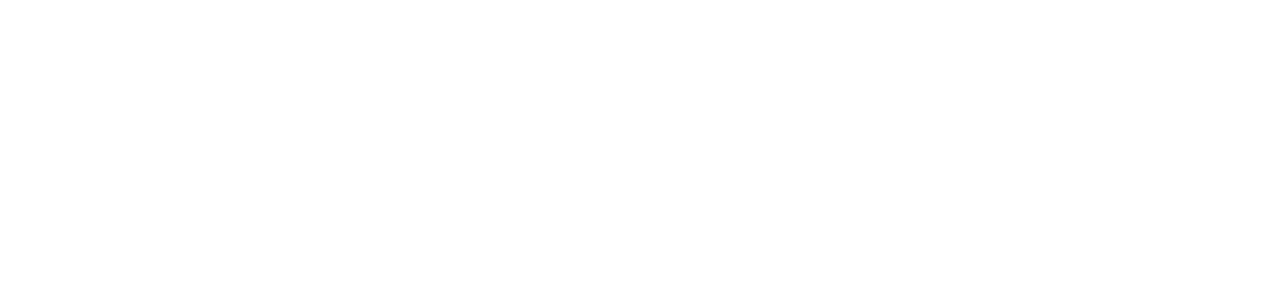
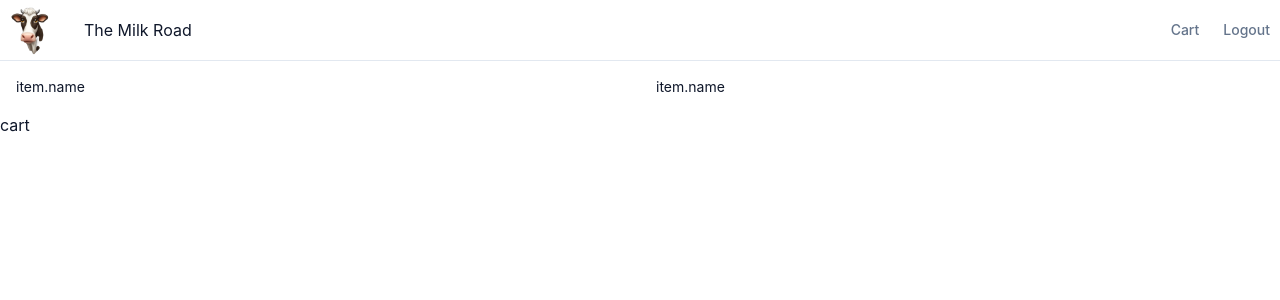
Before and after one commit to samadA516/Hackathon, a React (Create React App) app in the folder frontend/: page /cart in a window 1280 px wide. Before the commit this address had no page. Shown: the top 300 px of the page. Built offline with nearby package versions, Linux system fonts and the light colour scheme; no server answers.

Commit message:
cart starter code

```diff
--- a/frontend/src/App.js
+++ b/frontend/src/App.js
@@ -2,15 +2,17 @@
 import { Login } from './Pages/login';
 import { SignUp } from './Pages/signup';
 import { Home } from './Pages/home';
+import { Cart } from './Pages/cart';
 import { Routes, Route } from "react-router-dom";
 
 function App() {
   return (
-      <Routes>
-        <Route path="/login" Component={Login}/>
-        <Route path="/signup" Component={SignUp}/>
-        <Route path="/" Component={Home}/>
-      </Routes>
+    <Routes>
+      <Route path="/login" Component={Login} />
+      <Route path="/signup" Component={SignUp} />
+      <Route path="/cart" Component={Cart} />
+      <Route path="/" Component={Home} />
+    </Routes>
   )
 }
 
--- a/frontend/src/Pages/cart.js
+++ b/frontend/src/Pages/cart.js
@@ -1,5 +1,6 @@
 import { useEffect } from "react";
 import { MainNav } from "../components/NavBar";
+import { Table, TableBody, TableCell } from "@/components/ui/table";
 import axios from "axios";
 
 export const Cart = () => {
@@ -12,9 +13,18 @@
         console.error('Error fetching data:', error);
       });
   }, []);
+  const values = [
+    { name: "asdf" }, { name: "asdf" }
+  ]
   return (
     <>
       <MainNav />
+      <Table>
+        <TableBody>
+          {values.map((item) => <TableCell>item.name</TableCell>)}
+
+        </TableBody>
+      </Table>
       cart
     </>
   )
--- /dev/null
+++ b/frontend/src/components/ui/table.js
@@ -0,0 +1,90 @@
+import * as React from "react"
+
+import { cn } from "@/lib/utils"
+
+const Table = React.forwardRef(({ className, ...props }, ref) => (
+  <div className="relative w-full overflow-auto">
+    <table
+      ref={ref}
+      className={cn("w-full caption-bottom text-sm", className)}
+      {...props}
+    />
+  </div>
+))
+Table.displayName = "Table"
+
+const TableHeader = React.forwardRef(({ className, ...props }, ref) => (
+  <thead ref={ref} className={cn("[&_tr]:border-b", className)} {...props} />
+))
+TableHeader.displayName = "TableHeader"
+
+const TableBody = React.forwardRef(({ className, ...props }, ref) => (
+  <tbody
+    ref={ref}
+    className={cn("[&_tr:last-child]:border-0", className)}
+    {...props}
+  />
+))
+TableBody.displayName = "TableBody"
+
+const TableFooter = React.forwardRef(({ className, ...props }, ref) => (
+  <tfoot
+    ref={ref}
+    className={cn("bg-primary font-medium text-primary-foreground", className)}
+    {...props}
+  />
+))
+TableFooter.displayName = "TableFooter"
+
+const TableRow = React.forwardRef(({ className, ...props }, ref) => (
+  <tr
+    ref={ref}
+    className={cn(
+      "border-b transition-colors hover:bg-muted/50 data-[state=selected]:bg-muted",
+      className
+    )}
+    {...props}
+  />
+))
+TableRow.displayName = "TableRow"
+
+const TableHead = React.forwardRef(({ className, ...props }, ref) => (
+  <th
+    ref={ref}
+    className={cn(
+      "h-12 px-4 text-left align-middle font-medium text-muted-foreground [&:has([role=checkbox])]:pr-0",
+      className
+    )}
+    {...props}
+  />
+))
+TableHead.displayName = "TableHead"
+
+const TableCell = React.forwardRef(({ className, ...props }, ref) => (
+  <td
+    ref={ref}
+    className={cn("p-4 align-middle [&:has([role=checkbox])]:pr-0", className)}
+    {...props}
+  />
+))
+TableCell.displayName = "TableCell"
+
+const TableCaption = React.forwardRef(({ className, ...props }, ref) => (
+  <caption
+    ref={ref}
+    className={cn("mt-4 text-sm text-muted-foreground", className)}
+    {...props}
+  />
+))
+TableCaption.displayName = "TableCaption"
+
+export {
+  Table,
+  TableHeader,
+  TableBody,
+  TableFooter,
+  TableHead,
+  TableRow,
+  TableCell,
+  TableCaption,
+}
```
Lines whose indentation alone changed are shown as unchanged.
